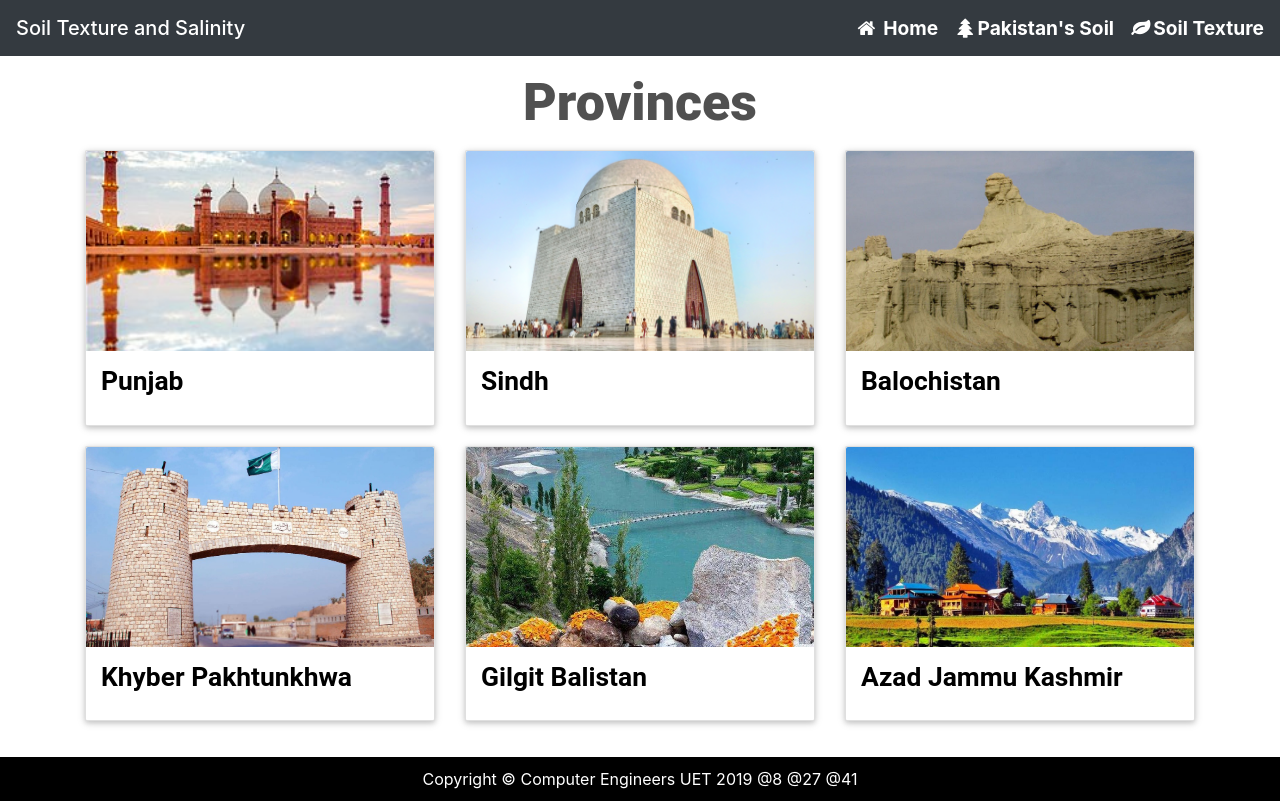
After one commit to ikramali585/web-portal, a Flask app: page /Pakistan in a window 1280 px wide. The commit adds this page. Run offline with Flask 2, Linux system fonts and the light colour scheme; some libraries are stand-ins or nearby versions.

Commit message:
'Add Pakistan's soil'

```diff
--- a/main.py
+++ b/main.py
@@ -19,6 +19,35 @@ def result():
 def soil():
     return render_template('soil.html')
 
+@app.route('/Pakistan')
+def Pakistan():
+    return render_template('pakistan.html')
+
+@app.route('/Punjab')
+def Punjab():
+    return render_template('punjab.html')
+
+@app.route('/Sindh')
+def Sindh():
+    return render_template('sindh.html')
+
+@app.route('/KPK')
+def KPK():
+    return render_template('kpk.html')
+
+@app.route('/Balochistan')
+def Balochistan():
+    return render_template('balochistan.html')
+
+@app.route('/Gilgit')
+def Gilgit():
+    return render_template('gilgit.html')
+
+@app.route('/Kashmir')
+def Kashmir():
+    return render_template('kashmir.html')
+
+
 if __name__ == '__main__':
     app.debug = True
     app.run()
--- a/static/css/styles.css
+++ b/static/css/styles.css
@@ -143,10 +143,24 @@ footer {
   cursor: pointer;
 }
 #ico{
-  color: white;
+  color:white;
   font-size: larger;
   font-weight: bold;
   text-decoration: none;
+}
+#ico1{
+  color:white;
+  font-size: larger;
+  font-weight: bold;
+  text-decoration: none;
+  margin-left: 10px;
+}
+#ico2{
+  color:white;
+  font-size: larger;
+  font-weight: bold;
+  text-decoration: none;
+  margin-left: 10px;
 }
 #container{
   display: flex;
--- /dev/null
+++ b/static/css/styles1.css
@@ -0,0 +1,94 @@
+.wrapper {
+    -moz-box-sizing: border-box;
+       box-sizing: border-box;
+  height: 100%;
+  width: 100%;
+  background: #FFF;
+  font-family: 'Roboto', sans-serif;
+  font-weight: 400;
+    display: table;
+    height: 100%;
+    width: 100%;
+  }
+
+  .container-fostrap {
+    display: table-cell;
+    padding: 1em;
+    text-align: center;
+    vertical-align: middle;
+  }
+  .fostrap-logo {
+    width: 100px;
+    margin-bottom:15px
+  }
+  h1.heading {
+    color: #fff;
+    font-size: 1.15em;
+    font-weight: 900;
+    margin: 0 0 0.5em;
+    color: #505050;
+  }
+  @media (min-width: 450px) {
+    h1.heading {
+      font-size: 3.55em;
+    }
+  }
+  @media (min-width: 760px) {
+    h1.heading {
+      font-size: 3.05em;
+    }
+  }
+  @media (min-width: 900px) {
+    h1.heading {
+      font-size: 3.25em;
+      margin: 0 0 0.3em;
+    }
+  }
+  .card {
+    display: block;
+      margin-bottom: 20px;
+      line-height: 1.42857143;
+      background-color: #fff;
+      border-radius: 2px;
+      box-shadow: 0 2px 5px 0 rgba(0,0,0,0.16),0 2px 10px 0 rgba(0,0,0,0.12);
+      transition: box-shadow .25s;
+  }
+  .card:hover {
+    box-shadow: 0 8px 17px 0 rgba(0,0,0,0.2),0 6px 20px 0 rgba(0,0,0,0.19);
+  }
+  .img-card {
+    width: 100%;
+    height:200px;
+    border-top-left-radius:2px;
+    border-top-right-radius:2px;
+    display:block;
+      overflow: hidden;
+  }
+  .img-card img{
+    width: 100%;
+    height: 200px;
+    object-fit:cover;
+    transition: all .25s ease;
+  }
+  .card-content {
+    padding:15px;
+    text-align:left;
+  }
+  .card-title {
+    margin-top:0px;
+    font-weight: 700;
+    font-size: 1.65em;
+  }
+  .card-title a {
+    color: #000;
+    text-decoration: none !important;
+  }
+  .card-read-more {
+    border-top: 1px solid #D4D4D4;
+  }
+  .card-read-more a {
+    text-decoration: none !important;
+    padding:10px;
+    font-weight:600;
+    text-transform: uppercase
+  }
--- /dev/null
+++ b/templates/balochistan.html
@@ -0,0 +1,3 @@
+{% extends "base.html" %} {% block body %}
+
+{% endblock %}
--- a/templates/base.html
+++ b/templates/base.html
@@ -24,6 +24,8 @@
         integrity="sha384-Gn5384xqQ1aoWXA+058RXPxPg6fy4IWvTNh0E263XmFcJlSAwiGgFAW/dAiS6JXm" crossorigin="anonymous">
     <link href="{{url_for('static', filename='css/styles.css')}}" rel="stylesheet" />
     <link rel='icon' href="{{url_for('static', filename='assets/favicon.ico', type='image/x-icon')}}" />
+    <link  href="https://fonts.googleapis.com/css?family=Roboto:400,100,900">
+    <link rel="stylesheet" href="{{url_for('static', filename='css/styles1.css')}}">
     <link rel="stylesheet" href="https://cdnjs.cloudflare.com/ajax/libs/font-awesome/4.7.0/css/font-awesome.min.css">
     <title>Soil Texture and Salinity</title>
 </head>
@@ -32,7 +34,13 @@
     <!-- Navigation -->
     <nav class="navbar navbar-dark bg-dark">
         <span class="navbar-brand mb-0 h1">Soil Texture and Salinity</span>
-        <a id="ico" href="/"><i class="fa fa-fw fa-home"></i> Home</a>
+        <div>
+            <a id="ico" href="/"><i class="fa fa-fw fa-home"></i> Home</a>
+            <a id="ico1" href="/Pakistan"><i class="fa fa-fw fa-tree"></i>Pakistan's Soil</a>
+            <a id="ico2" href="/soil"><i class="fa fa-fw fa-leaf"></i>Soil Texture</a>
+        </div>
+
+
     </nav>
     {% block body %}
     {% endblock %}
@@ -40,7 +48,7 @@
     <!-- Footer -->
     <footer>
         <div class="footer">
-            Copyright &copy; Computer Engineers UET 2022 @8 @27 @41
+            Copyright &copy; Computer Engineers UET 2019 @8 @27 @41
         </div>
     </footer>
 
--- /dev/null
+++ b/templates/gilgit.html
@@ -0,0 +1,3 @@
+{% extends "base.html" %} {% block body %}
+
+{% endblock %}
--- a/templates/home.html
+++ b/templates/home.html
@@ -11,8 +11,6 @@
         Start Checking
       </button>
     </a>
-    <p style="color:black"><b>If you want to know more about soil texture Click</b> <a href="/soil"> here</a>
-    </p>
   </div>
 </header>
 </div>
--- /dev/null
+++ b/templates/kashmir.html
@@ -0,0 +1,3 @@
+{% extends "base.html" %} {% block body %}
+
+{% endblock %}
--- /dev/null
+++ b/templates/kpk.html
@@ -0,0 +1,3 @@
+{% extends "base.html" %} {% block body %}
+
+{% endblock %}
--- /dev/null
+++ b/templates/pakistan.html
@@ -0,0 +1,95 @@
+{% extends "base.html" %} {% block body %}
+<section class="wrapper">
+  <div class="container-fostrap">
+    <div>
+      <h1 class="heading">Provinces</h1>
+    </div>
+    <div class="content">
+      <div class="container">
+        <div class="row">
+          <div class="col-xs-12 col-sm-4">
+            <div class="card">
+                <a class="img-card"  href="/Punjab">
+                    <img src="{{url_for('static',filename = 'assets/Punjab.jpg')}}" alt="Punjab">
+                </a>
+              <div class="card-content">
+                <h4 class="card-title">
+                  <a href="/Punjab"> Punjab </a>
+                </h4>
+              </div>
+            </div>
+          </div>
+          <div class="col-xs-12 col-sm-4">
+            <div class="card">
+              <a class="img-card"  href="/Sindh">
+                    <img src="{{url_for('static',filename = 'assets/Sindh.jpg')}}" alt="Sindh">
+                </a>
+              <div class="card-content">
+                <h4 class="card-title">
+                  <a href="/Sindh"> Sindh
+                  </a>
+                </h4>
+              </div>
+            </div>
+          </div>
+          <div class="col-xs-12 col-sm-4">
+            <div class="card">
+              <a class="img-card"  href="/Balochistan">
+                    <img src="{{url_for('static',filename = 'assets/balochistan.jpg')}}" alt="Balochistan">
+                </a>
+              <div class="card-content">
+                <h4 class="card-title">
+                  <a href="/Balochistan">Balochistan</a>
+                </h4>
+              </div>
+            </div>
+          </div>
+        </div>
+      </div>
+    </div>
+    <div class="content">
+        <div class="container">
+          <div class="row">
+            <div class="col-xs-12 col-sm-4">
+              <div class="card">
+                <a class="img-card"  href="/KPK">
+                    <img src="{{url_for('static',filename = 'assets/Khyber.jpg')}}" alt="Khyber">
+                </a>
+                <div class="card-content">
+                  <h4 class="card-title">
+                    <a href="/KPK">Khyber Pakhtunkhwa</a>
+                  </h4>
+                </div>
+              </div>
+            </div>
+            <div class="col-xs-12 col-sm-4">
+              <div class="card">
+                <a class="img-card"  href="/Gilgit">
+                <img src="{{url_for('static',filename = 'assets/gilgit.jpg')}}" alt="Gilgit">
+                </a>
+                <div class="card-content">
+                  <h4 class="card-title">
+                    <a href="/Gilgit">Gilgit Balistan</a>
+                  </h4>
+                </div>
+              </div>
+            </div>
+            <div class="col-xs-12 col-sm-4">
+              <div class="card">
+                <a class="img-card"  href="/Kashmir">
+                <img  src="{{url_for('static',filename = 'assets/Azad_Kashmir.jpg')}}" alt="Azad_Kashmir">
+                </a>
+                <div class="card-content">
+                  <h4 class="card-title">
+                    <a href="/Kashmir">Azad Jammu Kashmir</a>
+                  </h4>
+                </div>
+              </div>
+            </div>
+          </div>
+        </div>
+      </div>
+  </div>
+</section>
+
+{% endblock %}
--- /dev/null
+++ b/templates/punjab.html
@@ -0,0 +1,3 @@
+{% extends "base.html" %} {% block body %}
+
+{% endblock %}
--- /dev/null
+++ b/templates/sindh.html
@@ -0,0 +1,3 @@
+{% extends "base.html" %} {% block body %}
+
+{% endblock %}
```
Also changed, not shown: static/assets/Azad_Kashmir.jpg (added), static/assets/Khyber.jpg (added), static/assets/Punjab.jpg (added), static/assets/Sindh.jpg (added), static/assets/balochistan.jpg (added), static/assets/gilgit.jpg (added).
